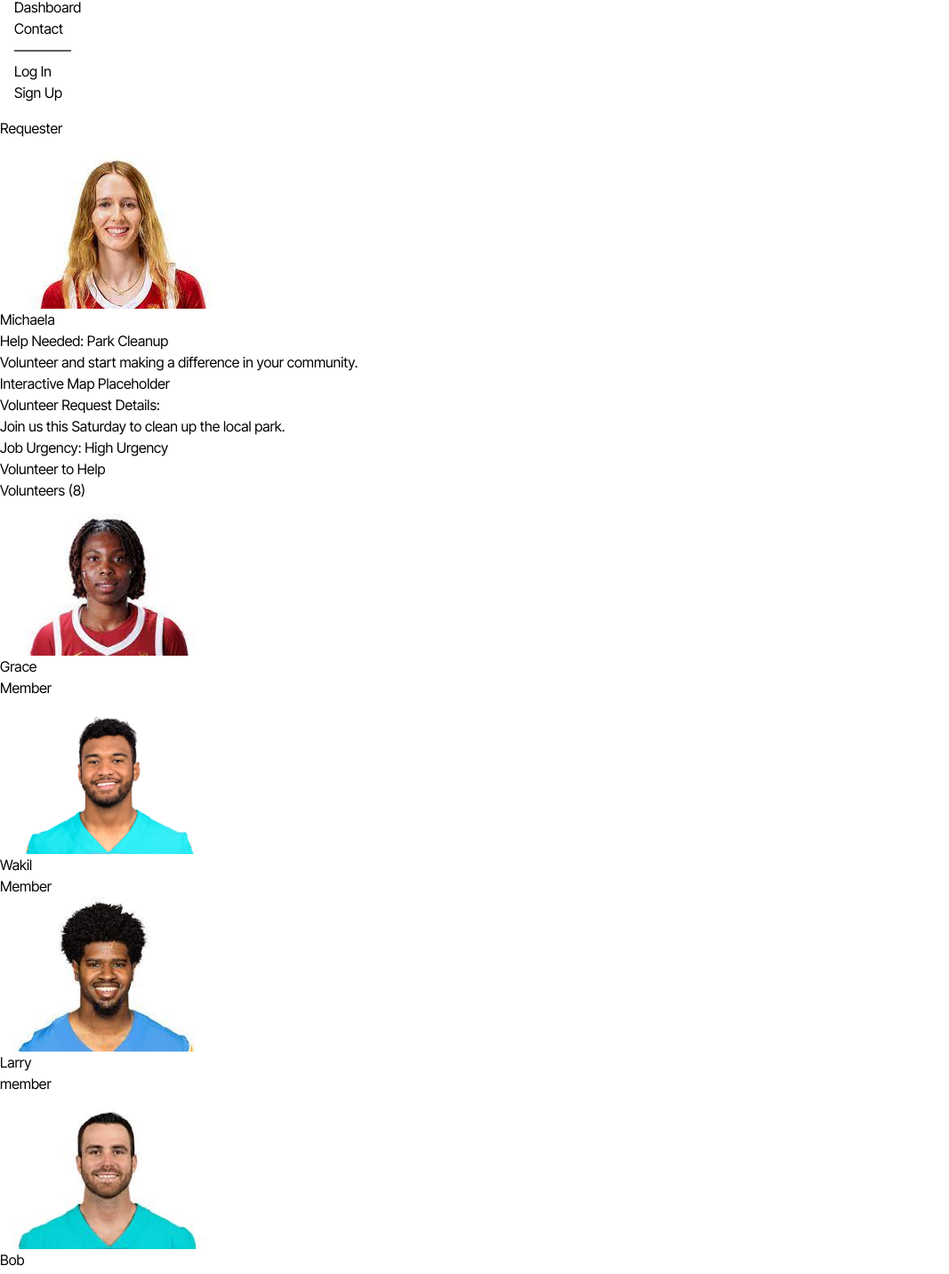
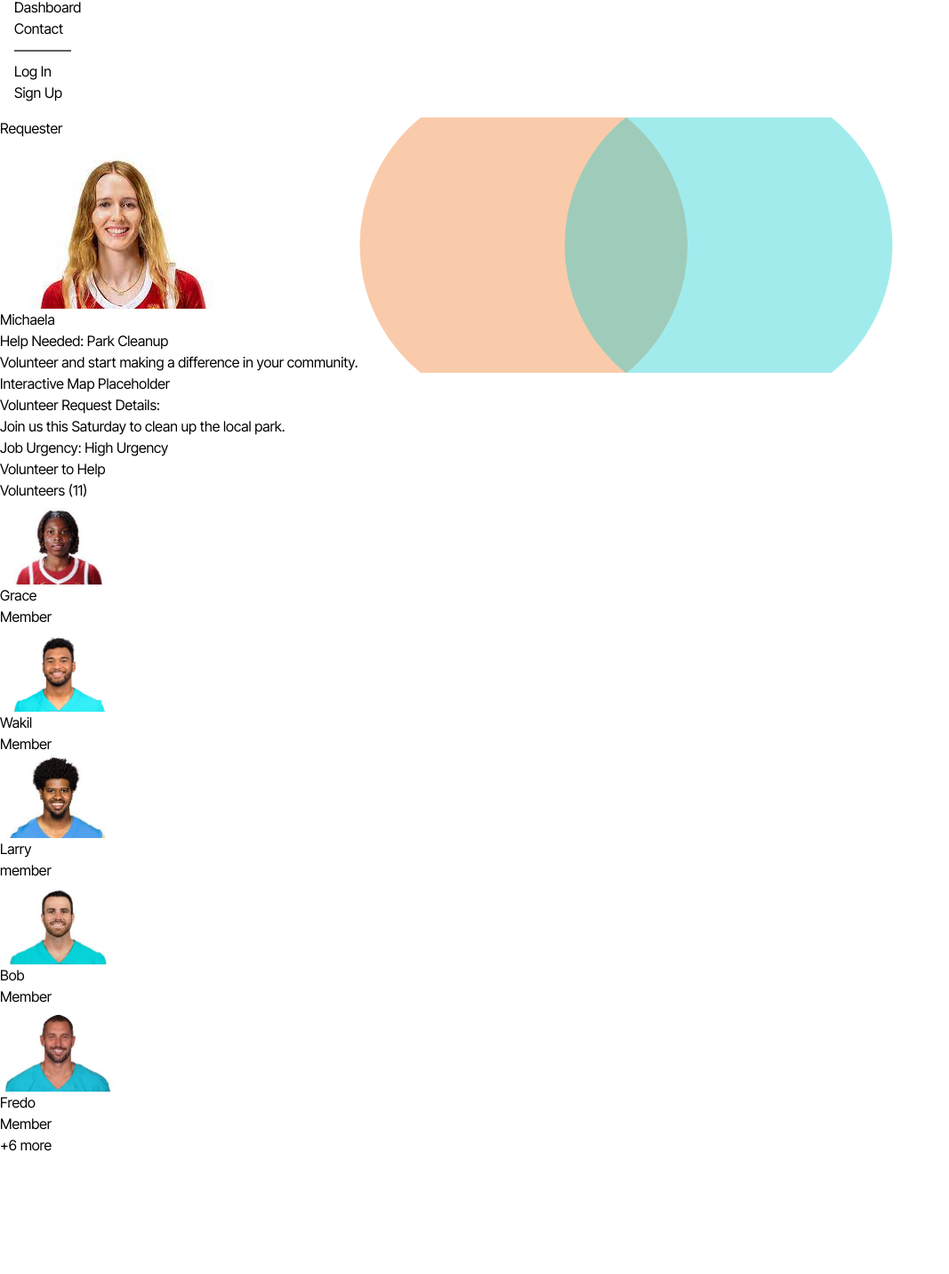
Before and after one commit to Dingan-Mkhize/P7_volunteer_app, a React (Vite) app: page /requests in a window 1280 px wide. Shown: the part 1140-2572 px from the top of the page at 89% size, without its empty margins (0-1067 px from the left). Built offline with nearby package versions, Linux system fonts and the light colour scheme.

Commit message:
responsiveness and volunteer card display fixed

```diff
--- a/src/Data.js
+++ b/src/Data.js
@@ -49,6 +49,24 @@ export const volunteers = [
   },
   {
     id: 9,
+    name: "Santino",
+    role: "Member",
+    profilePic: "/MtestPic4.jpeg", // URL to profile picture or empty if there isn't one
+  },
+  {
+    id: 10,
+    name: "Santino",
+    role: "Member",
+    profilePic: "/MtestPic4.jpeg", // URL to profile picture or empty if there isn't one
+  },
+  {
+    id: 11,
+    name: "Santino",
+    role: "Member",
+    profilePic: "/MtestPic4.jpeg", // URL to profile picture or empty if there isn't one
+  },
+  {
+    id: 12,
     name: "Santino",
     role: "Member",
     profilePic: "/MtestPic4.jpeg", // URL to profile picture or empty if there isn't one
--- a/src/components/RequestPage.jsx
+++ b/src/components/RequestPage.jsx
@@ -1,6 +1,6 @@
 import { useState } from "react";
 import { volunteerRequests, volunteers } from "../Data";
-//import FooterBackground from "../assets/overlapping_circles.svg";
+import FooterBackground from "../assets/overlapping_circles.svg";
 
 const RequestPage = () => {
   const [request] = useState(volunteerRequests[0]);
@@ -34,11 +34,17 @@ const RequestPage = () => {
   return (
     <div className="flex flex-col items-center bg-white mt-3 px-5 py-12 lg:px-16 border shadow-3xl rounded-md">
       {/* Requester and job title section */}
-      <div className="flex flex-col lg:flex-row items-center justify-center mb-3 py-3">
+      <div
+        className="flex flex-col md:flex-row items-center justify-center mb-3 py-3"
+        style={{
+          backgroundImage: `url(${FooterBackground})`,
+          backgroundSize: "90%",
+          backgroundPosition: "center right",
+          backgroundRepeat: "no-repeat",
+        }}
+      >
         <div className="px-6 py-3 border border-black shadow-xl shadow-[#7d7d7d] rounded-2xl text-center">
-          <p className="text-xs text-black leading-9">
-            Requester
-          </p>
+          <p className="text-xs text-black leading-9">Requester</p>
           <img
             loading="lazy"
             src={requester.profilePic}
@@ -58,57 +64,60 @@ const RequestPage = () => {
       </div>
 
       {/* Focused Map and Job Details */}
-      <div className="flex justify-center items-center mt-6">
-        <div className="flex justify-center gap-5 p-6 border border-black shadow-xl shadow-[#7d7d7d] rounded-2xl">
-          <div className="border border-dashed border-gray-400 bg-gray-200 w-[300px] h-[300px] flex justify-center items-center rounded-3xl shadow-md shadow-[#7d7d7d]">
+      <div className="mt-6 flex flex-col md:flex-row justify-center items-center">
+        <div className="flex flex-col md:flex-row justify-center gap-5 p-6 border border-black shadow-xl shadow-[#7d7d7d] rounded-2xl">
+          <div className="border border-dashed border-gray-400 bg-gray-200 w-full md:w-[300px] h-[300px] flex justify-center items-center rounded-3xl shadow-md shadow-[#7d7d7d] md:mb-0">
             <h2 className="text-lg font-semibold text-gray-700">
               Interactive Map Placeholder
             </h2>
           </div>
-          <div className="flex flex-col ml-5 w-6/12">
+          <div className="flex flex-col w-full md:w-6/12 mt-6 md:mt-0 md:ml-5">
             <div className="flex flex-col items-start font-bold p-3">
               Volunteer Request Details:
             </div>
-            <div className="self-stretch mt-6 leading-9 text-black shadow-md border rounded-2xl p-3">
+            <div className="mt-6 leading-9 text-black shadow-md border rounded-2xl p-3">
               {request.description}
             </div>
           </div>
         </div>
       </div>
-      {/* Potential Request Fulfillment Section */}
-      <div className="flex self-stretch mt-6 w-full pt-6">
-        <div className="flex gap-5 justify-center self-stretch w-full">
-          <div className="flex text-black">
+
+      {/* Request Fulfillment Section */}
+      <div className="mt-6 w-full pt-6">
+        <div className="flex flex-col sm:flex-row justify-center items-center gap-5 w-full">
+          <div className="text-black text-center sm:text-left">
             <div className="text-2xl font-bold p-3">
               Job Urgency: {jobUrgency()}
             </div>
+          </div>
           <button
             onClick={handleVolunteerClick}
-              className="ml-9 px-6 py-2 text-white rounded-full bg-black shadow-2xl"
+            className="px-6 py-2 text-white bg-black border border-black shadow-md shadow-[#7d7d7d] hover:translate-y-[-2px] hover:shadow-2xl transition duration-300 rounded-full"
           >
             Volunteer to Help
           </button>
         </div>
       </div>
-      </div>
       {/* Displaying the number of volunteers and their profiles */}
       <div className="m-3 p-12">
-        <div className="text-center mb-4">
-          <div className="text-3xl font-bold text-black leading-[57.6px]">
+        <div className="text-center mb-4 hidden sm:block">
+          <div className="text-3xl font-bold text-black">
             Volunteers ({currentVolunteers.length})
           </div>
         </div>
-        <div className="flex justify-center gap-5 flex-wrap">
-          {currentVolunteers.slice(0, 4).map((volunteer) => (
+
+        {/* For larger screens: Display individual volunteer cards and an additional "+ more" card if necessary */}
+        <div className="hidden sm:flex justify-center gap-5 flex-wrap">
+          {currentVolunteers.slice(0, 5).map((volunteer) => (
             <div
               key={volunteer.id}
-              className="flex flex-col items-center p-3 rounded-2xl shadow-2xl shadow-[#7d7d7d] border border-black"
-              style={{ width: "calc(20% - 1rem)" }} // Adjust width as needed
+              className="flex flex-col items-center p-3 rounded-2xl shadow-lg shadow-[#7d7d7d] border border-black"
+              style={{ width: "130px" }} // Fixed width for individual cards
             >
               <img
                 loading="lazy"
                 src={volunteer.profilePic || "//placehold.it/100"}
-                className="w-full h-auto shadow-md shadow-[#7d7d7d] border border-black rounded-full"
+                className="w-24 h-24 object-cover border border-black rounded-full shadow-md shadow-[#7d7d7d]"
                 alt={`${volunteer.name}'s profile`}
               />
               <div className="mt-2 font-semibold text-black text-center">
@@ -119,18 +128,34 @@ const RequestPage = () => {
               </div>
             </div>
           ))}
-          {currentVolunteers.length > 4 && (
+          {currentVolunteers.length > 5 && (
             <div
-              className="flex flex-col items-center justify-center p-3 rounded-2xl shadow-2xl shadow-[#7d7d7d] border border-black"
-              style={{ width: "calc(20% - 1rem)" }} // Adjust width as needed
+              className="flex flex-col items-center justify-center p-3 rounded-2xl shadow-lg shadow-[#7d7d7d] border border-black"
+              style={{ width: "130px", minHeight: "170px" }} // Ensuring "+ More" card has the same fixed width and padding as individual cards
             >
-              <div className="w-full h-auto flex justify-center items-center rounded-full bg-gray-300">
               <span className="text-lg font-semibold">
-                  +{currentVolunteers.length - 4} more
+                +{currentVolunteers.length - 5} more
               </span>
             </div>
+          )}
         </div>
-          )}
+
+        {/* For smaller screens: Display only the "+ more" card showing total volunteers */}
+        <div className="sm:hidden flex justify-center">
+          <div
+            className="flex flex-col items-center justify-center p-3 rounded-2xl shadow-lg shadow-[#7d7d7d] border border-black"
+            style={{ width: "130px", minHeight: "170px" }} // Ensure the card has enough space to display its content without wrapping
+          >
+            <span className="text-lg font-semibold text-center">
+              {" "}
+              {/* Center the text */}
+              Volunteers
+            </span>
+            <span className="text-lg font-semibold text-center">
+              {" "}
+              {/* Center the text */}({currentVolunteers.length})
+            </span>
+          </div>
         </div>
       </div>
     </div>
```
Lines whose indentation alone changed are shown as unchanged.
